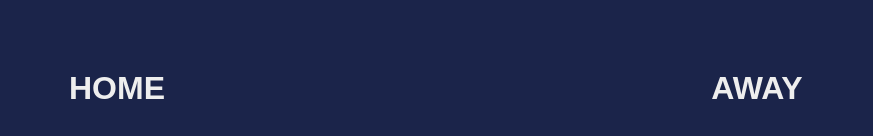
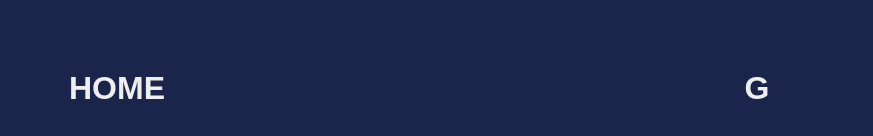
Before and after one commit to duaarajat/Basketball-Scoreboard, a plain HTML site: page index.html in a window 1280 px wide. Shown: the top 136 px of the page, without its empty margins (203-1076 px from the left). Drawn offline with Linux system fonts and the light colour scheme.

Commit message:
Change header from 'AWAY' to 'GUEST'

```diff
--- a/index.html
+++ b/index.html
@@ -15,7 +15,7 @@
             </div>
 
             <div class="team-column">
-                <h1><b>AWAY</b></h1>
+                <h1><b>G</b></h1>
                 <div class="score score-font" id="scoreGuest-el">0</div>
                 <div class="score-btn">
                     <button class="score-style" onclick="addOneToGuest()">+1</button>
```
